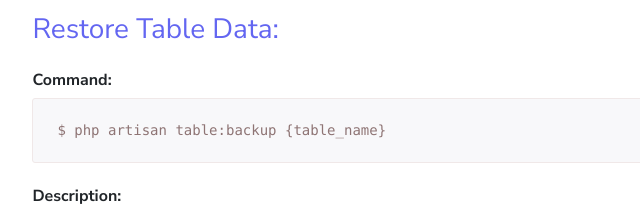
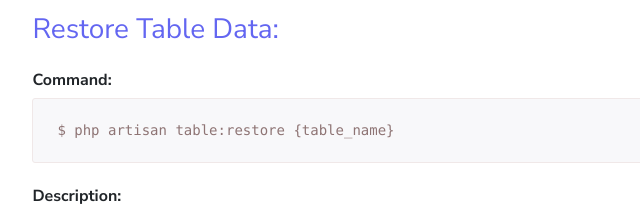
Before and after one commit to helloarman/dumptable, a plain HTML site: page doc.html in a window 1280 px wide. Shown: the part 2856-3067 px from the top of the page, 344-984 px from the left. Drawn offline with nearby package versions, Linux system fonts and the light colour scheme; no server answers.

Commit message:
chore: update typo

```diff
--- a/doc.html
+++ b/doc.html
@@ -232,7 +232,7 @@
           <h6 class="fw-bold mt-4">Command:</h6>
           <pre class="code code--block">
               <code>
-                $  php artisan table:backup {table_name}
+                $  php artisan table:restore {table_name}
               </code>
           </pre>
           <h6 class="fw-bold mt-4">Description:</h6>
```
